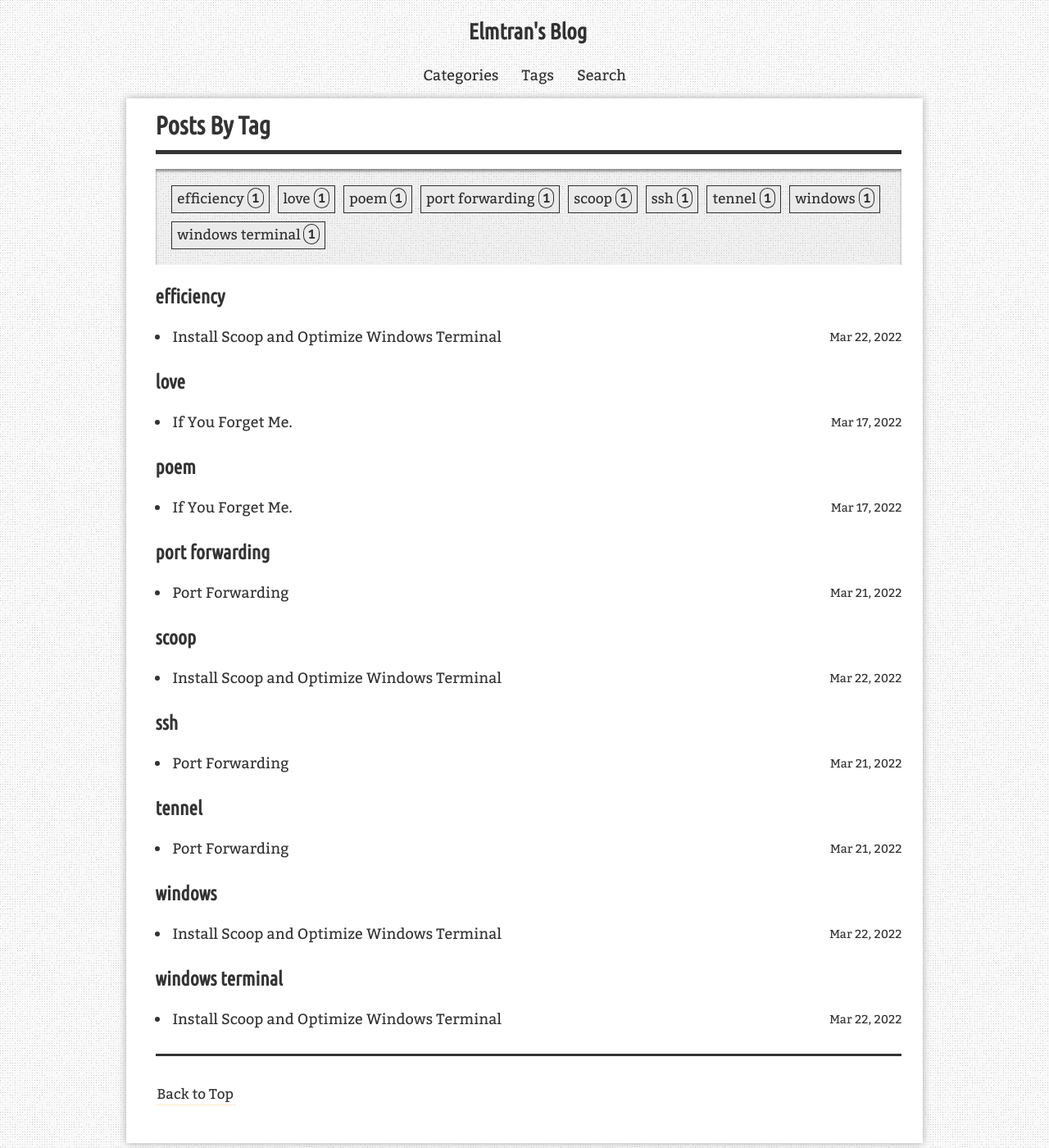
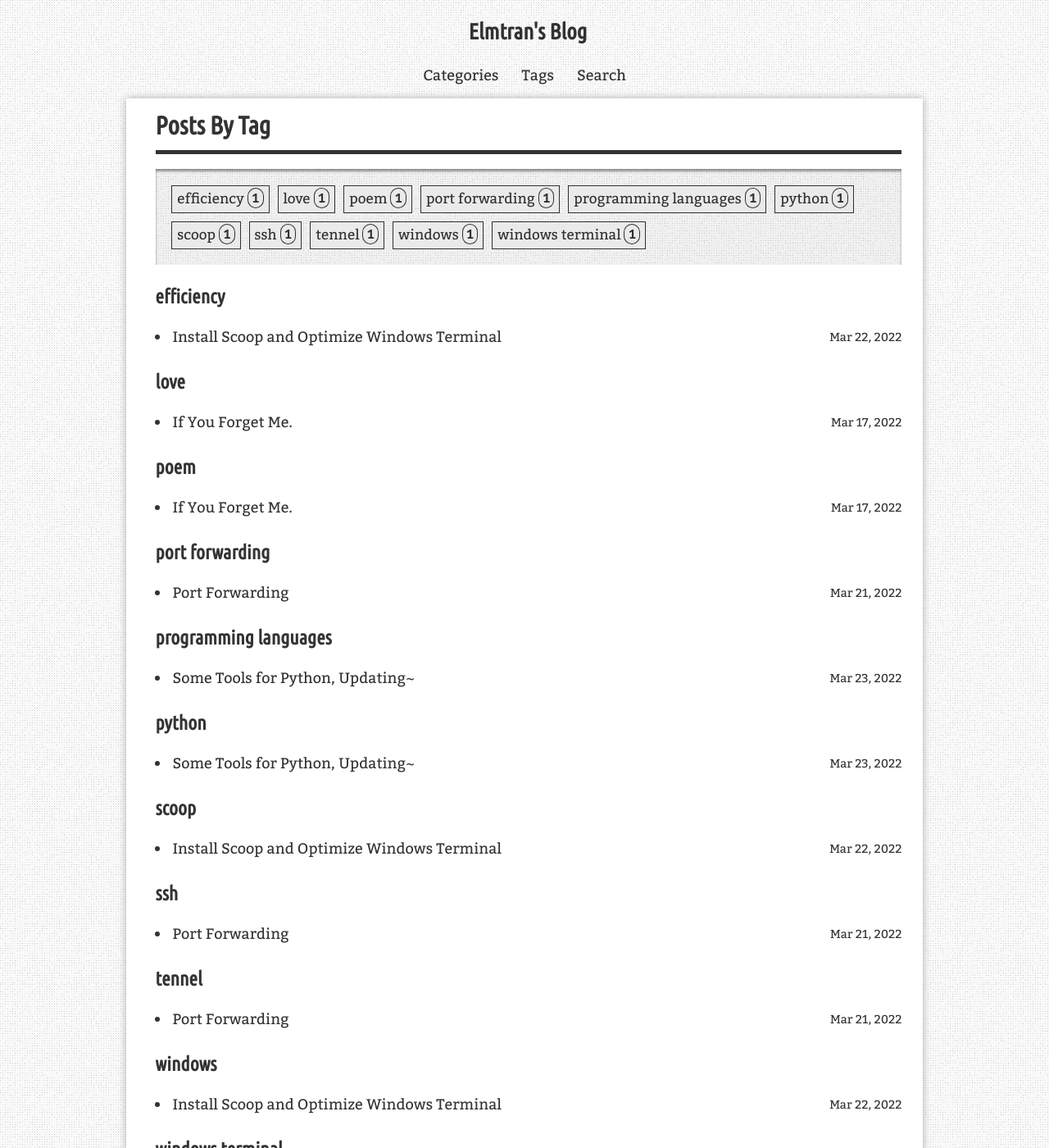
Before and after one commit to ElmTran/ElmTran.github.io, a Jekyll site: the page built from blog/tags/index.html, in a window 1280 px wide and 1400 px high. Shown: the whole window at 82% size. Built offline with Jekyll 4.4.1, drawn with Linux system fonts in a browser that asks for light colours; comment, search, counter and statistics services are not loaded; part of the change alters nothing that is shown.

Commit message:
update python tools

````diff
--- /dev/null
+++ b/_posts/2022-03-23-some-tools-for-python.md
@@ -0,0 +1,48 @@
+---
+layout: post
+title: "Some Tools for Python, Updating~"
+description: "Python相关内容，持续更新中~"
+categories: [technology]
+tags: [python, programming languages]
+redirect_from:
+  - /2022/03/23/
+---
+## Pip Source
+```
+# 清华
+
+    pip config set global.index-url https://pypi.tuna.tsinghua.edu.cn/simple/
+
+# 阿里
+
+    pip config set global.index-url https://mirrors.aliyun.com/pypi/simple/
+
+# 腾讯
+
+    pip config set global.index-url http://mirrors.cloud.tencent.com/pypi/simple/
+
+# douban
+
+    pip config set global.index-url http://pypi.douban.com/simple/
+```
+
+## Virtual Environment
+- virtualenv
+
+  ```
+    # install
+
+        pip install virtualenv
+
+    # create
+
+        virtualenv venv
+
+    # active
+
+        source venv/bin/active
+
+    # deactive
+
+        deactive
+  ```
````
Also changed, not shown: _posts/2022-03-22-install-scoop-and-optimize-windows-terminal.md (+1 -1 lines).
